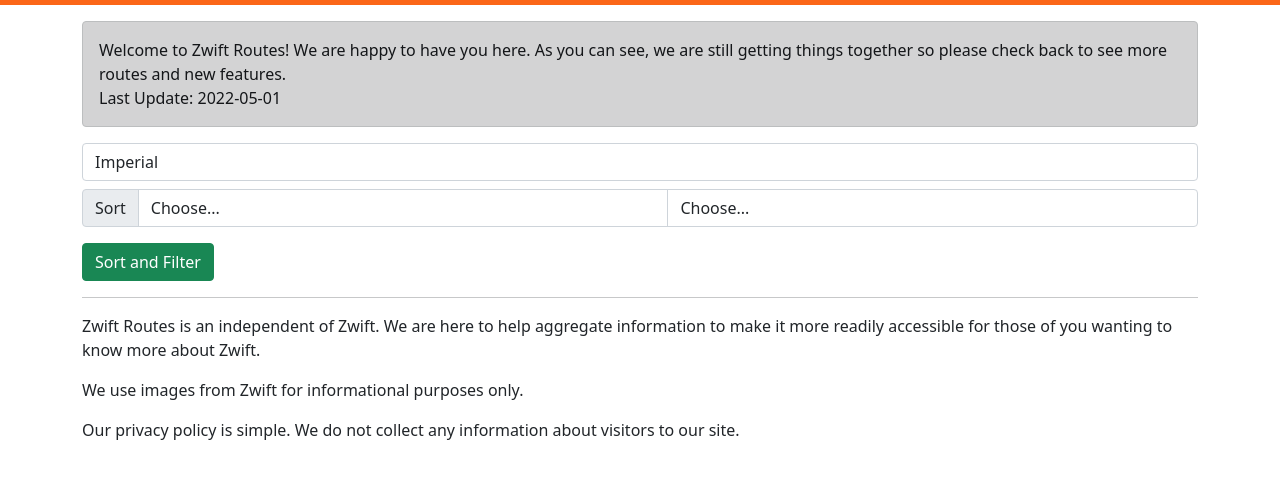
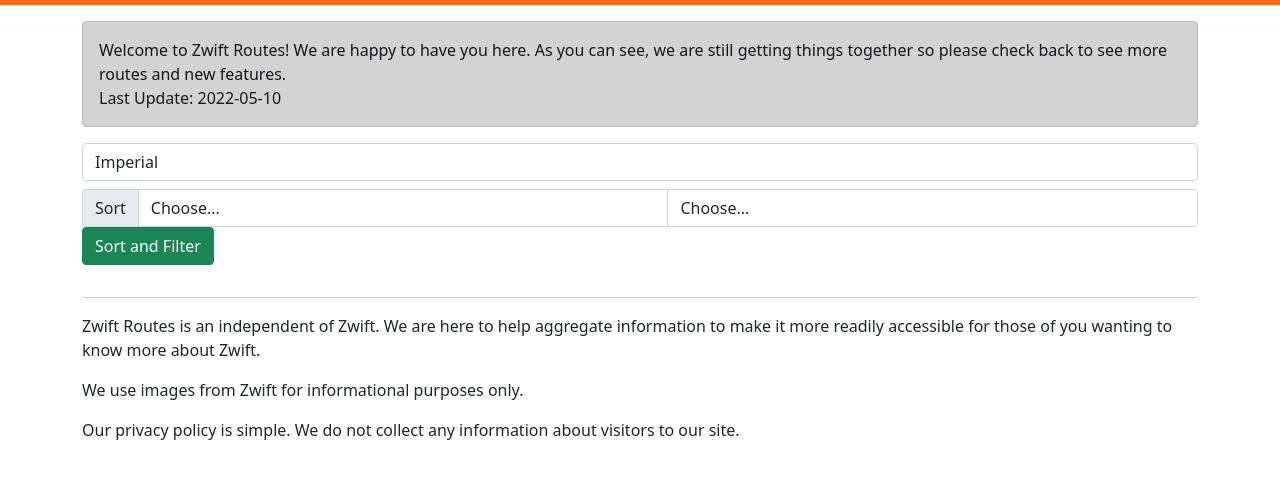
Before and after one commit to ninjacoder88/zwiftroutes.com, a website: page src/public/index.html in a window 1280 px wide. Shown: the part 51-530 px from the top of the page. Drawn offline with Linux system fonts and the light colour scheme; no server answers.

Commit message:
remove used markup, layout update

```diff
--- a/src/public/index.html
+++ b/src/public/index.html
@@ -20,23 +20,6 @@
                         <li class="nav-item">
                             <a class="nav-link active" aria-current="page" href="#">Home</a>
                         </li>
-                        <!-- <li class="nav-item">
-                            <a class="nav-link" href="#">Link</a>
-                        </li>
-                        <li class="nav-item dropdown">
-                            <a class="nav-link dropdown-toggle" href="#" id="navbarDropdown" role="button" data-bs-toggle="dropdown" aria-expanded="false">
-                                Dropdown
-                            </a>
-                            <ul class="dropdown-menu" aria-labelledby="navbarDropdown">
-                                <li><a class="dropdown-item" href="#">Action</a></li>
-                                <li><a class="dropdown-item" href="#">Another action</a></li>
-                                <li><hr class="dropdown-divider"></li>
-                                <li><a class="dropdown-item" href="#">Something else here</a></li>
-                            </ul>
-                        </li>
-                        <li class="nav-item">
-                            <a class="nav-link disabled">Disabled</a>
-                        </li> -->
                     </ul>
                     <!-- <form class="d-flex">
                         <input class="form-control me-2" type="search" placeholder="Search" aria-label="Search">
@@ -50,18 +33,18 @@
 
             <div class="alert alert-dark mt-3" role="alert">
                 Welcome to Zwift Routes! We are happy to have you here. As you can see, we are still getting things together so please check back to see more routes and new features.<br/>
-                Last Update: 2022-05-01
+                Last Update: 2022-05-10
             </div>
 
             <select class="form-control mb-2 mt-2" data-bind="options: measurementSystems, optionsText: 'systemName', value: selectedSystem"></select>
 
-            <div class="input-group mb-3">
+            <div class="input-group">
                 <span class="input-group-text">Sort</span>
                 <select class="form-control" data-bind="options: dataFields, optionsText: 'fieldName', value: firstSortField, optionsCaption: 'Choose...'"></select>
                 <select class="form-control" data-bind="options: firstSortOptions, optionsText: 'optionName', value: firstSortOption, optionsCaption: 'Choose...'"></select>
             </div>
 
-            <button type="button" class="btn btn-success" data-bind="click: sortAndFilter">Sort and Filter</button>
+            <button type="button" class="btn btn-success mb-3" data-bind="click: sortAndFilter">Sort and Filter</button>
 
             <div data-bind="foreach: routes">
                 <div class="card bg-light text-dark mb-3">
```
